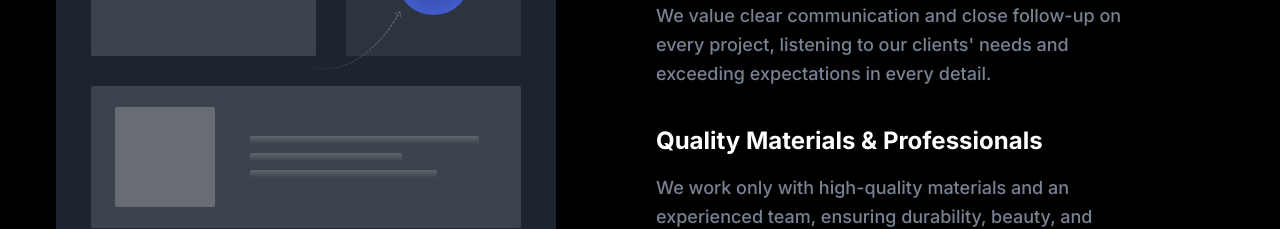
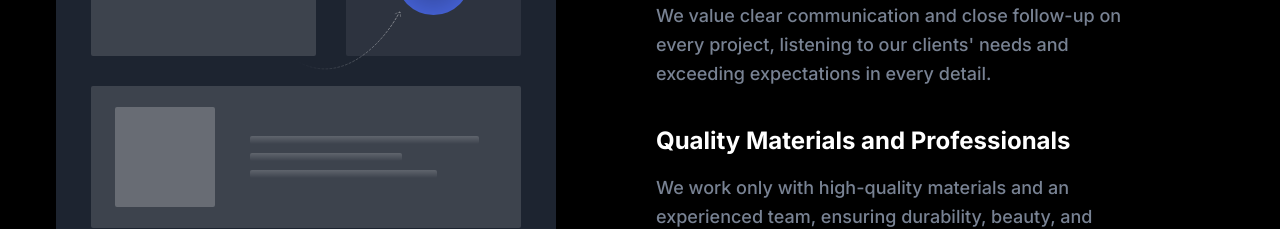
Before and after one commit to Gabrielloopes33/twin-pro-, a Next.js app: page /about in a window 1280 px wide. Shown: the part 1360-1589 px from the top of the page. Built offline with nearby package versions, Linux system fonts and the light colour scheme.

Commit message:
primeiro commit v3

```diff
--- a/src/components/About/AboutSectionTwo.tsx
+++ b/src/components/About/AboutSectionTwo.tsx
@@ -44,7 +44,7 @@ const AboutSectionTwo = () => {
               </div>
               <div className="mb-1">
                 <h3 className="mb-4 text-xl font-bold text-black dark:text-white sm:text-2xl lg:text-xl xl:text-2xl">
-                  Quality Materials & Professionals
+                  Quality Materials and Professionals
                 </h3>
                 <p className="text-base font-medium leading-relaxed text-body-color sm:text-lg sm:leading-relaxed">
                   We work only with high-quality materials and an experienced team, ensuring durability, beauty, and safety in every project we deliver.
--- a/src/components/Hero/index.tsx
+++ b/src/components/Hero/index.tsx
@@ -16,7 +16,7 @@ const Hero = () => {
                   Transform Your Florida Space: Premium Remodeling, Start to Finish.
                 </h1>
                 <p className="mb-12 text-base leading-relaxed! text-body-color dark:text-body-color-dark sm:text-lg md:text-xl">
-                  Experts in Demolition, Kitchens, Bathrooms, and Flooring. Quality and Trust You Can See..
+                  Experts in Demolition, Kitchens, Bathrooms, and Flooring. Quality and Trust You Can See.
                 </p>
                 <div className="flex flex-col items-center justify-center space-y-4 sm:flex-row sm:space-x-4 sm:space-y-0">
                   <Link
```
